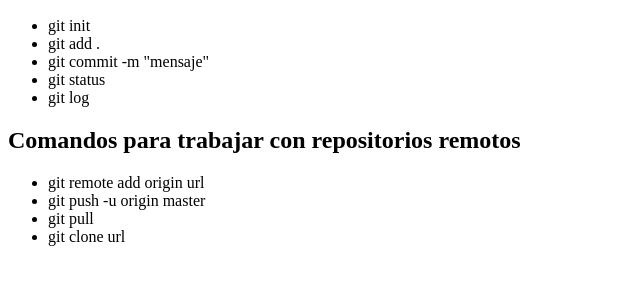
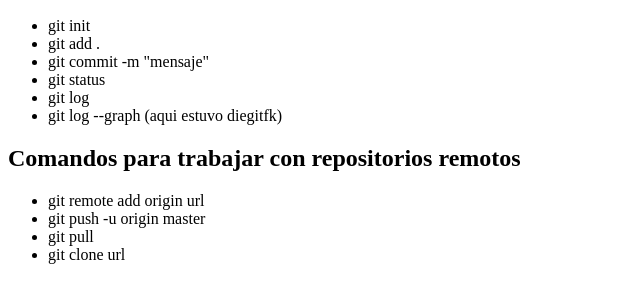
Before and after one commit to CristofherAndres/ProyectoFinal2, a plain HTML site: page index.html in a window 1280 px wide. Shown: the part 110-412 px from the top of the page, without its empty margins (0-640 px from the left). Drawn offline with Linux system fonts and the light colour scheme.

Commit message:
commit de diego

```diff
--- a/index.html
+++ b/index.html
@@ -18,6 +18,7 @@
         <li>git commit -m "mensaje"</li>
         <li>git status</li>
         <li>git log</li>
+        <li>git log --graph (aqui estuvo diegitfk)</li>
     </ul>
 
     <h2>Comandos para trabajar con repositorios remotos</h2>
```
